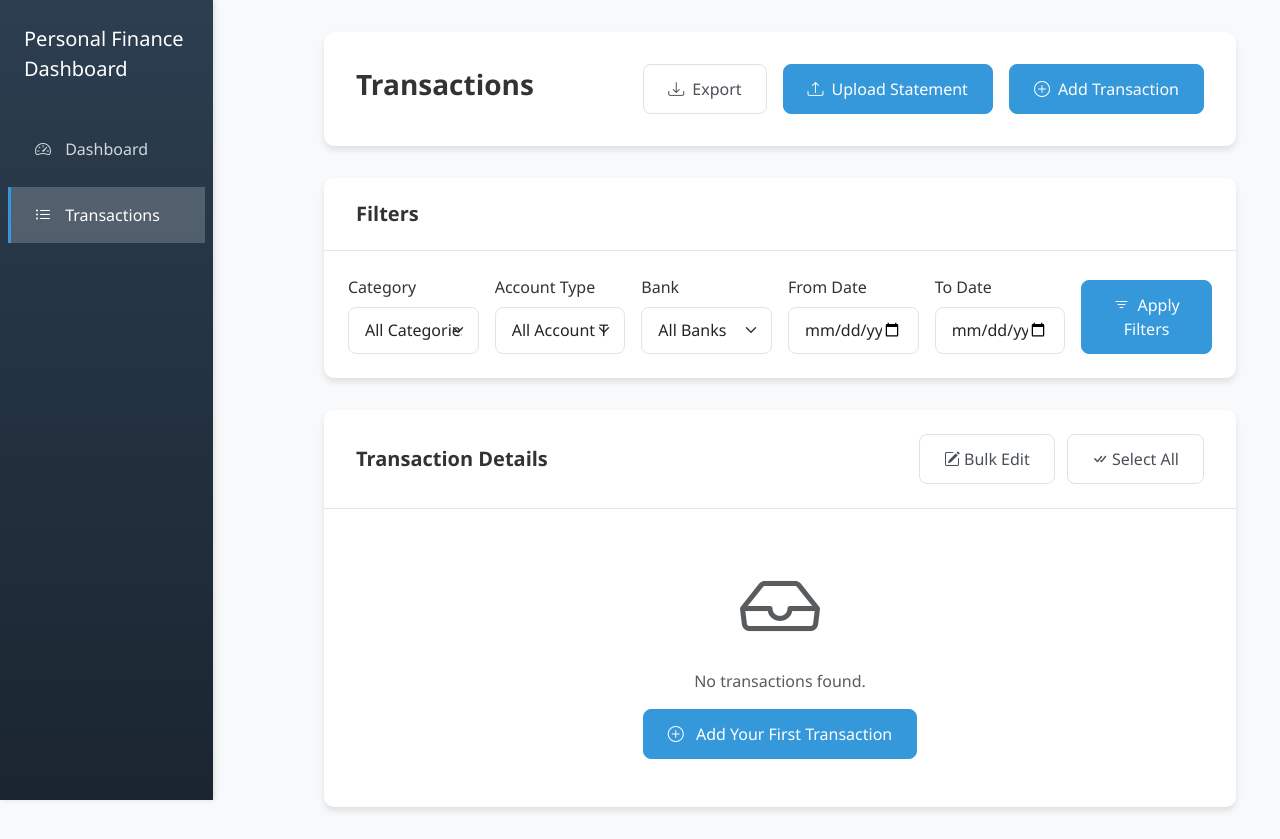
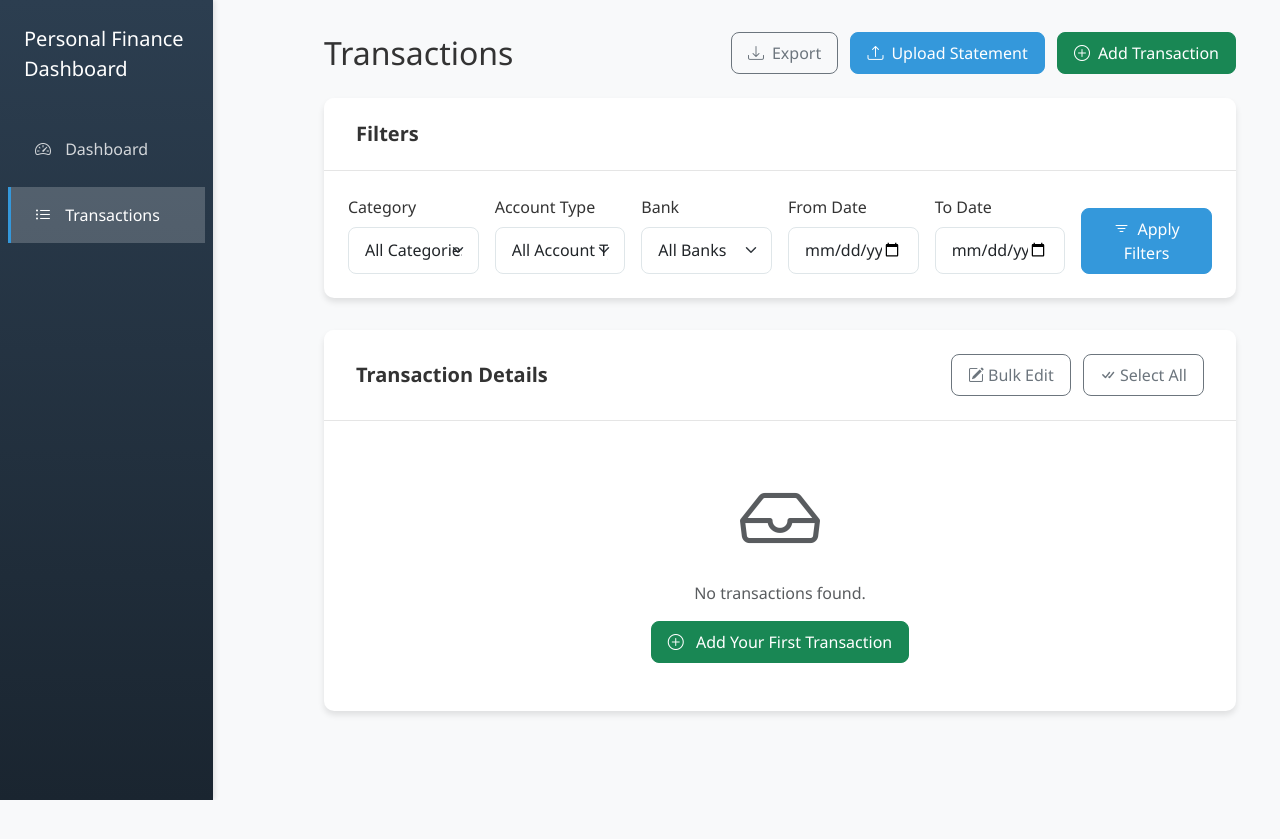
Before and after one commit to Srinidhi94/personal-finance-dashboard, a Flask app: page /transactions in a window 1280 px wide. After the commit the page ends 800 px from the top, so only its background shows below. Run offline with Flask 3, Linux system fonts and the light colour scheme; some libraries are stand-ins or nearby versions.

Commit message:
Align transactions page header with dashboard design and consistent button styling

```diff
--- a/templates/transactions.html
+++ b/templates/transactions.html
@@ -10,60 +10,7 @@
         padding: 0;
     }
 
-    .transactions-header {
-        background: white;
-        border-radius: 10px;
-        padding: 2rem;
-        margin-bottom: 2rem;
-        box-shadow: 0 4px 6px rgba(0, 0, 0, 0.1);
-        border: none;
-    }
 
-    .transactions-header h2 {
-        color: #333;
-        font-weight: 600;
-        margin-bottom: 0.5rem;
-        font-size: 1.75rem;
-    }
-
-    .action-buttons {
-        display: flex;
-        gap: 1rem;
-        align-items: center;
-    }
-
-    .btn-subtle {
-        background-color: white;
-        border: 1px solid #dee2e6;
-        color: #495057;
-        padding: 0.75rem 1.5rem;
-        border-radius: 8px;
-        font-weight: 500;
-        transition: all 0.2s ease;
-    }
-
-    .btn-subtle:hover {
-        background-color: #f8f9fa;
-        border-color: #adb5bd;
-        color: #343a40;
-        box-shadow: 0 2px 4px rgba(0,0,0,0.1);
-    }
-
-    .btn-primary-subtle {
-        background-color: #3498db;
-        border: 1px solid #3498db;
-        color: white;
-        padding: 0.75rem 1.5rem;
-        border-radius: 8px;
-        font-weight: 500;
-        transition: all 0.2s ease;
-    }
-
-    .btn-primary-subtle:hover {
-        background-color: #2980b9;
-        border-color: #2980b9;
-        box-shadow: 0 4px 8px rgba(52, 152, 219, 0.3);
-    }
 
     .filters-card {
         background: white;
@@ -479,22 +426,18 @@
 {% block content %}
 <div class="transactions-container">
     <!-- Header -->
-    <div class="transactions-header">
-        <div class="d-flex justify-content-between align-items-center">
+    <div class="d-flex justify-content-between align-items-center mb-4">
+        <h2 class="mb-0">Transactions</h2>
         <div>
-                <h2>Transactions</h2>
-            </div>
-            <div class="action-buttons">
-                <button class="btn-subtle" id="export-btn">
+            <button class="btn btn-outline-secondary me-2" id="export-btn">
                 <i class="bi bi-download me-2"></i>Export
             </button>
-                <button class="btn-primary-subtle" data-bs-toggle="modal" data-bs-target="#uploadModal">
+            <button class="btn btn-primary me-2" data-bs-toggle="modal" data-bs-target="#uploadModal">
                 <i class="bi bi-upload me-2"></i>Upload Statement
             </button>
-                <button class="btn-primary-subtle" data-bs-toggle="modal" data-bs-target="#addTransactionModal">
+            <button class="btn btn-success" data-bs-toggle="modal" data-bs-target="#addTransactionModal">
                 <i class="bi bi-plus-circle me-2"></i>Add Transaction
             </button>
-            </div>
         </div>
     </div>
 
@@ -541,7 +484,7 @@
                     <input type="date" class="form-control" id="date_to" name="date_to" value="{{ filters.date_to or '' }}">
                 </div>
                 <div class="col-md-2 d-flex align-items-end">
-                    <button type="submit" class="btn-primary-subtle w-100">
+                    <button type="submit" class="btn btn-primary w-100">
                         <i class="bi bi-filter me-2"></i>Apply Filters
                     </button>
                 </div>
@@ -565,10 +508,10 @@
                     </select>
                 </div>
                 <div class="col-md-4 d-flex align-items-end">
-                    <button type="button" class="btn-primary-subtle me-2" id="apply-bulk-edit">
+                    <button type="button" class="btn btn-primary me-2" id="apply-bulk-edit">
                         Apply to Selected
                     </button>
-                    <button type="button" class="btn-subtle" id="cancel-bulk-edit">
+                    <button type="button" class="btn btn-outline-secondary" id="cancel-bulk-edit">
                         Cancel
                     </button>
                 </div>
@@ -584,10 +527,10 @@
         <div class="transactions-card-header d-flex justify-content-between align-items-center">
             <h5>Transaction Details</h5>
             <div>
-                <button class="btn-subtle me-2" id="bulk-edit-btn">
+                <button class="btn btn-outline-secondary me-2" id="bulk-edit-btn">
                     <i class="bi bi-pencil-square me-1"></i>Bulk Edit
                 </button>
-                <button class="btn-subtle" id="select-all-btn">
+                <button class="btn btn-outline-secondary" id="select-all-btn">
                     <i class="bi bi-check-all me-1"></i>Select All
                 </button>
             </div>
@@ -760,7 +703,7 @@
         <div class="text-center py-5">
             <i class="bi bi-inbox display-1 text-muted"></i>
             <p class="mt-3 text-muted">No transactions found.</p>
-            <button class="btn-primary-subtle" data-bs-toggle="modal" data-bs-target="#addTransactionModal">
+            <button class="btn btn-success" data-bs-toggle="modal" data-bs-target="#addTransactionModal">
                 <i class="bi bi-plus-circle me-2"></i> Add Your First Transaction
             </button>
         </div>
```
Lines whose indentation alone changed are shown as unchanged.
